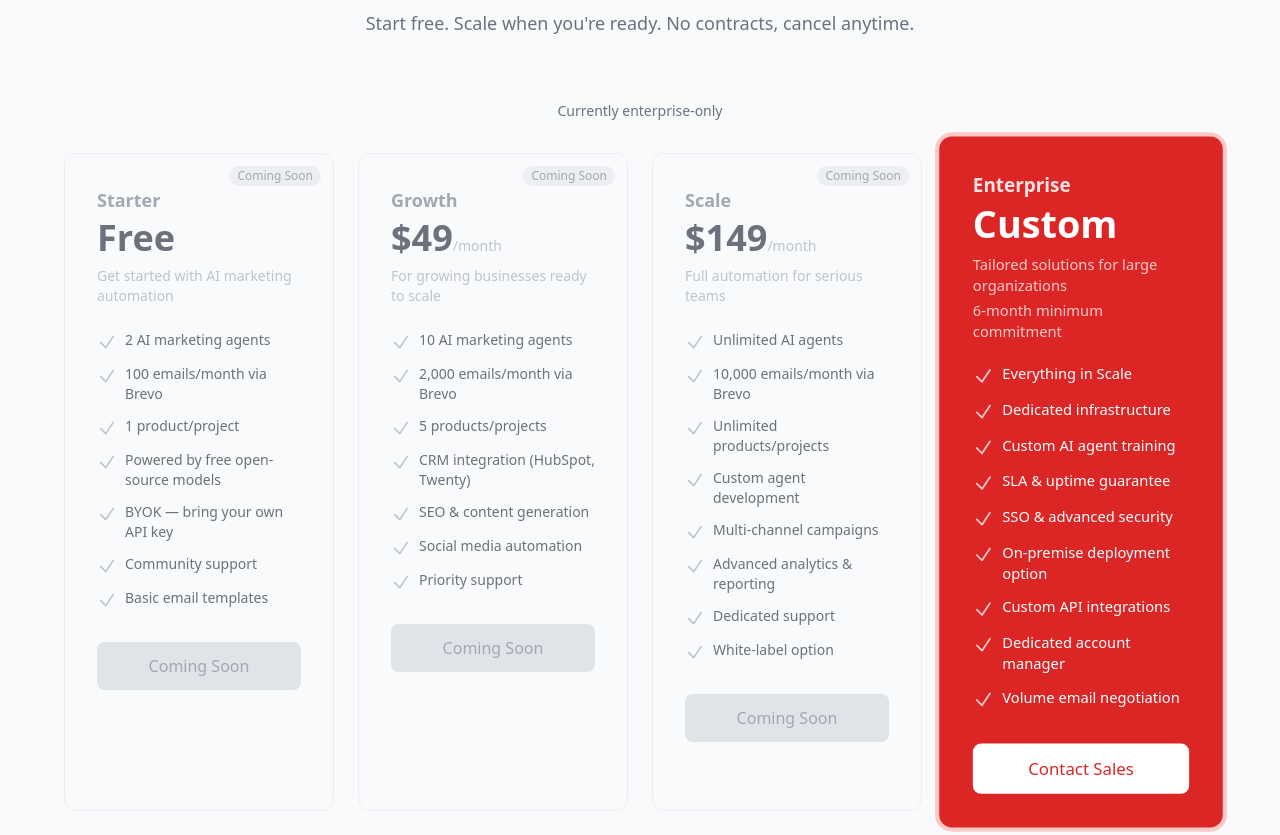
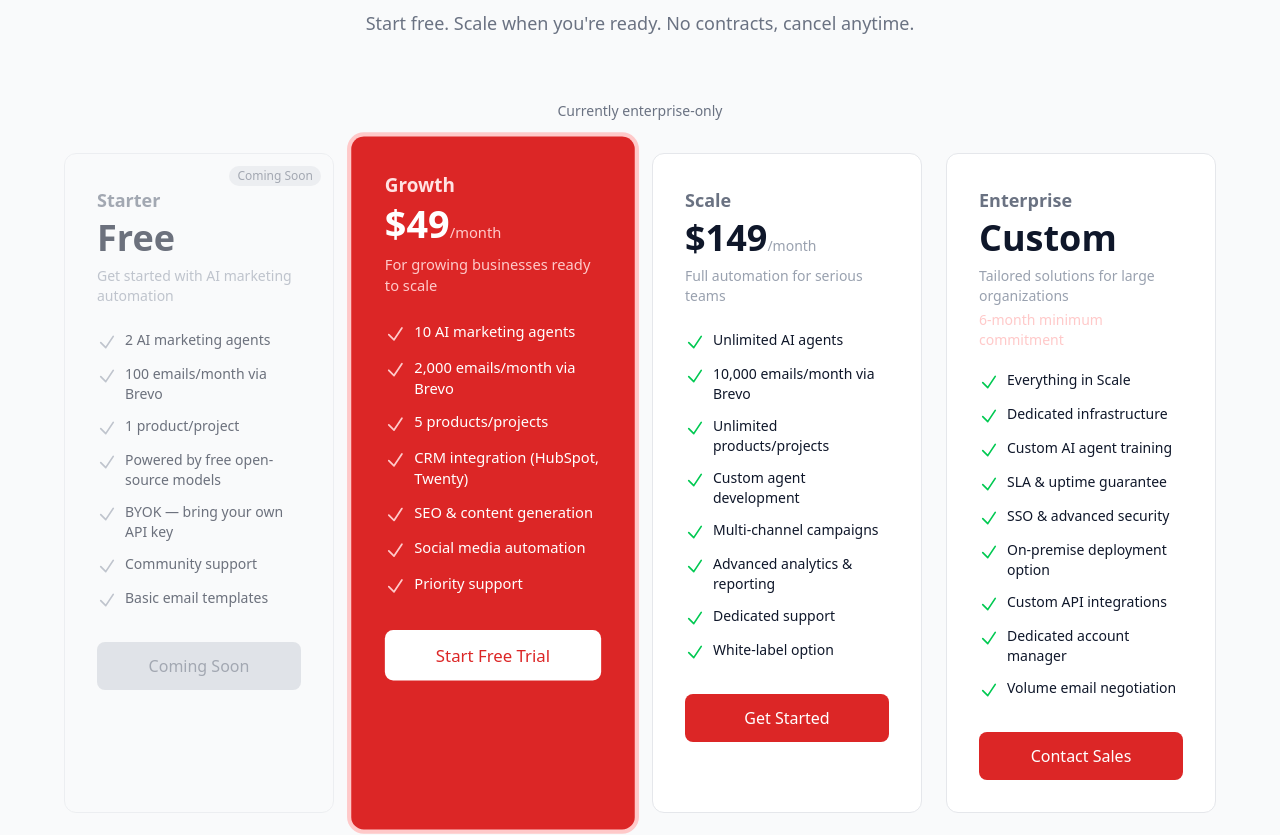
Before and after one commit to dotku/autoclaw-web, a Next.js app: page /en in a window 1280 px wide. Shown: the part 3420-4255 px from the top of the page. Built offline with nearby package versions, Linux system fonts and the light colour scheme; no server answers.

Commit message:
fix deployment issue

```diff
--- a/app/[locale]/page.tsx
+++ b/app/[locale]/page.tsx
@@ -141,10 +141,10 @@ export default function Home() {
   ];
 
   const pricingPlans = [
-    { name: t.planStarter, price: t.planStarterPrice, period: "", description: t.planStarterDesc, features: [t.feat2Agents, t.feat100Emails, t.feat1Project, t.featFreeModels, t.featBYOK, t.featCommunity, t.featBasicTemplates], cta: t.planComingSoon, highlight: false, plan: "starter", disabled: true },
-    { name: t.planGrowth, price: t.planGrowthPrice, period: t.perMonth, description: t.planGrowthDesc, features: [t.feat10Agents, t.feat2000Emails, t.feat5Projects, t.featCrm, t.featSeoContent, t.featSocialAuto, t.featPriority], cta: t.planComingSoon, highlight: false, plan: "growth", disabled: true },
-    { name: t.planScale, price: t.planScalePrice, period: t.perMonth, description: t.planScaleDesc, features: [t.featUnlimitedAgents, t.feat10000Emails, t.featUnlimitedProjects, t.featCustomAgent, t.featMultiChannel, t.featAdvAnalytics, t.featDedicated, t.featWhiteLabel], cta: t.planComingSoon, highlight: false, plan: "scale", disabled: true },
-    { name: t.planEnterprise, price: t.planEnterprisePrice, period: "", description: t.planEnterpriseDesc, features: [t.featEverythingScale, t.featDedicatedInfra, t.featCustomTraining, t.featSla, t.featSso, t.featOnPrem, t.featCustomApi, t.featAccountManager, t.featVolumeEmail], cta: t.ctaContactSales, highlight: true, plan: "enterprise", disabled: false },
+    { name: t.planStarter, price: t.planStarterPrice, period: "", description: t.planStarterDesc, features: [t.feat2Agents, t.feat100Emails, t.feat1Project, t.featFreeModels, t.featBYOK, t.featCommunity, t.featBasicTemplates], cta: t.planComingSoon, highlight: false, plan: "starter", disabled: true, minCommitment: false },
+    { name: t.planGrowth, price: t.planGrowthPrice, period: t.perMonth, description: t.planGrowthDesc, features: [t.feat10Agents, t.feat2000Emails, t.feat5Projects, t.featCrm, t.featSeoContent, t.featSocialAuto, t.featPriority], cta: t.ctaStartTrial, highlight: true, plan: "growth", disabled: false, minCommitment: true },
+    { name: t.planScale, price: t.planScalePrice, period: t.perMonth, description: t.planScaleDesc, features: [t.featUnlimitedAgents, t.feat10000Emails, t.featUnlimitedProjects, t.featCustomAgent, t.featMultiChannel, t.featAdvAnalytics, t.featDedicated, t.featWhiteLabel], cta: t.ctaGetStarted, highlight: false, plan: "scale", disabled: false, minCommitment: true },
+    { name: t.planEnterprise, price: t.planEnterprisePrice, period: "", description: t.planEnterpriseDesc, features: [t.featEverythingScale, t.featDedicatedInfra, t.featCustomTraining, t.featSla, t.featSso, t.featOnPrem, t.featCustomApi, t.featAccountManager, t.featVolumeEmail], cta: t.ctaContactSales, highlight: false, plan: "enterprise", disabled: false, minCommitment: true },
   ];
 
   const stats = [
```
